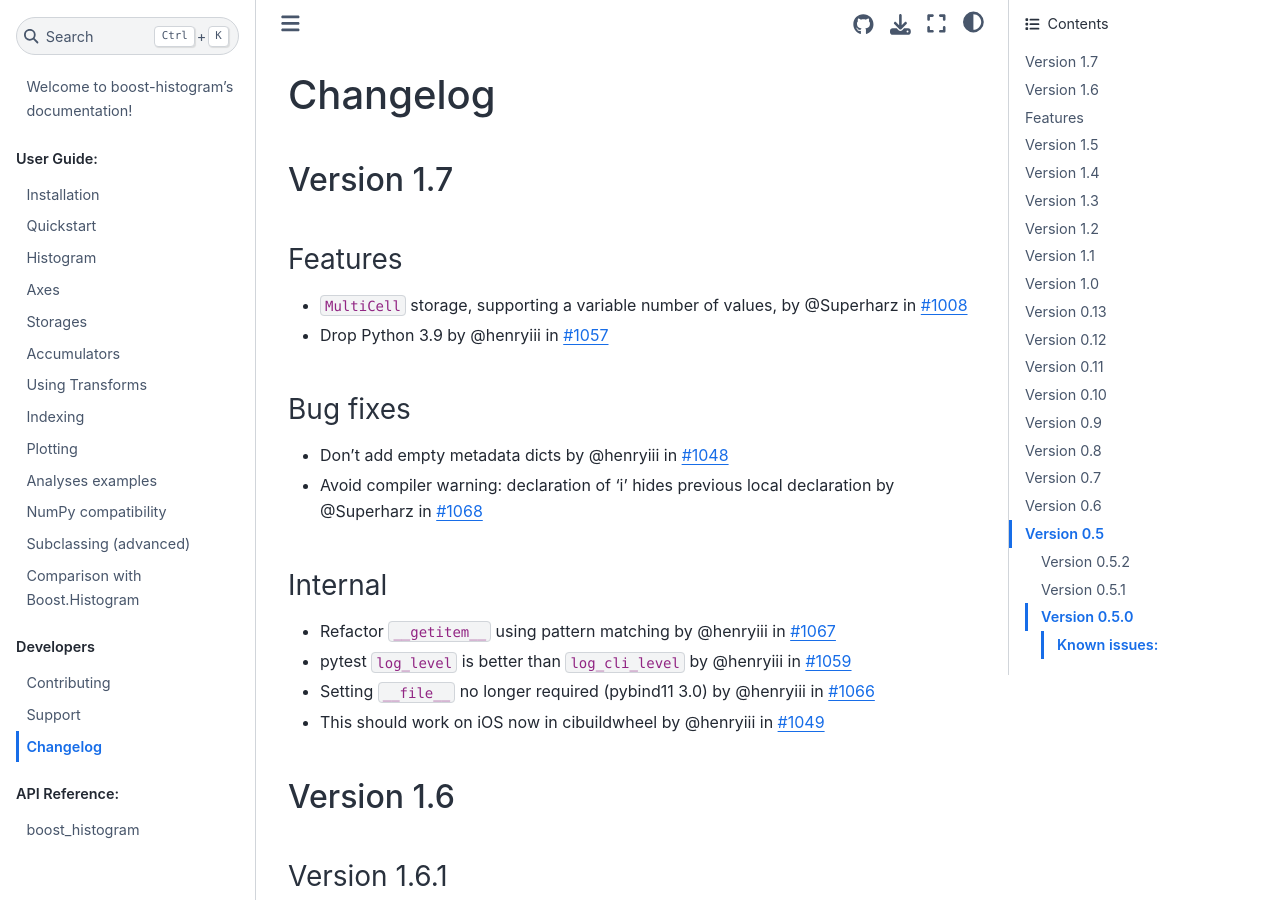
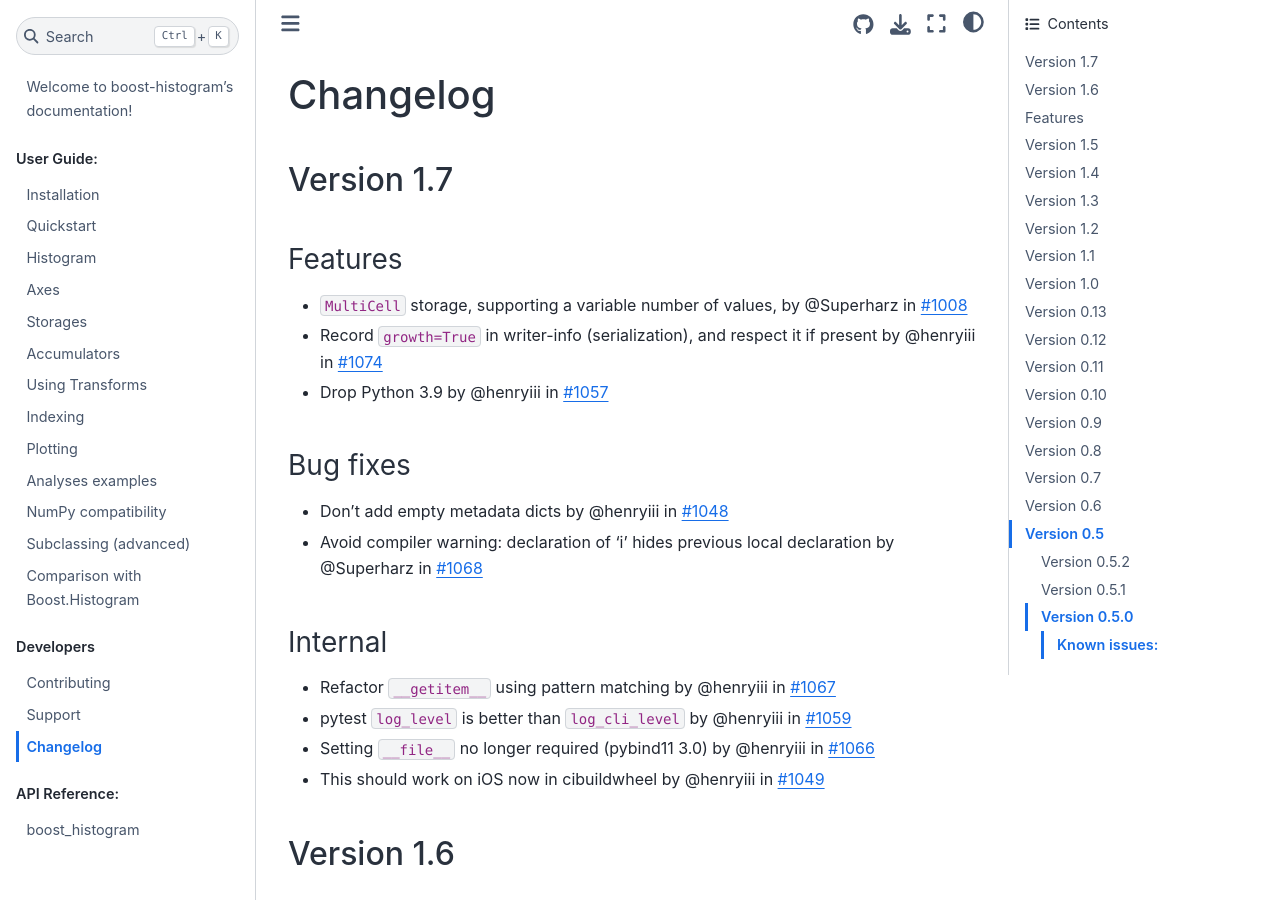
Before and after one commit to scikit-hep/boost-histogram, a Sphinx documentation site: the page built from docs/changelog.md, in a window 1280 px wide and 900 px high. Built offline with Sphinx 7.4.7 and the Sphinx Book theme 1.1.4, drawn with Linux system fonts in a browser that asks for light colours; pages that are not in the unit, such as notebooks, are missing from menus.

Commit message:
Update changelog with new features and fixes

```diff
--- a/docs/changelog.md
+++ b/docs/changelog.md
@@ -5,6 +5,7 @@
 ### Features
 
 - `MultiCell` storage, supporting a variable number of values, by @Superharz in [#1008][]
+- Record `growth=True` in writer-info (serialization), and respect it if present by @henryiii in [#1074][]
 - Drop Python 3.9 by @henryiii in [#1057][]
 
 ### Bug fixes
@@ -27,6 +28,7 @@
 [#1066]: https://github.com/scikit-hep/boost-histogram/pull/1066
 [#1067]: https://github.com/scikit-hep/boost-histogram/pull/1067
 [#1068]: https://github.com/scikit-hep/boost-histogram/pull/1068
+[#1074]: https://github.com/scikit-hep/boost-histogram/pull/1074
 
 ## Version 1.6
 
```
